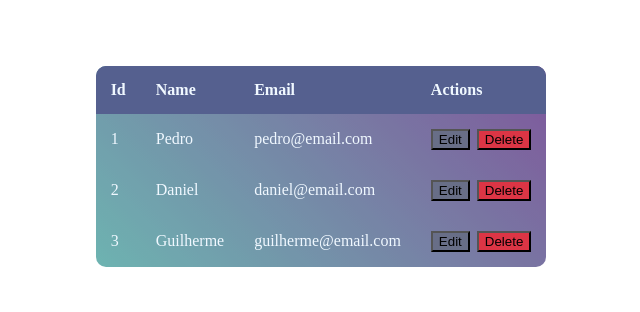
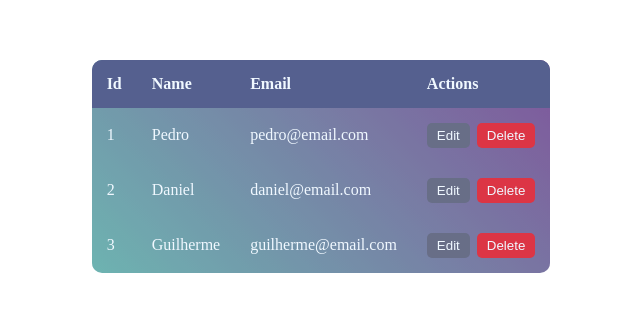
Before and after one commit to Cinnamoon-dev/React-Front, a React (Create React App) app: page / in a window 1280 px wide. Shown: the part 242-554 px from the top of the page, without its empty margins (319-959 px from the left). Built offline with nearby package versions, Linux system fonts and the light colour scheme.

Commit message:
feat: adding Button style

```diff
--- a/src/components/Table/Table.module.scss
+++ b/src/components/Table/Table.module.scss
@@ -34,3 +34,17 @@
         }
     }
 }
+
+.Button{
+    button{
+        border: none;
+        border-radius: 5px;
+        padding: 5px 10px;
+        color: aliceblue;
+        cursor: pointer;
+    }
+
+    button:hover{
+        filter: brightness(120%);
+    }
+}
```
